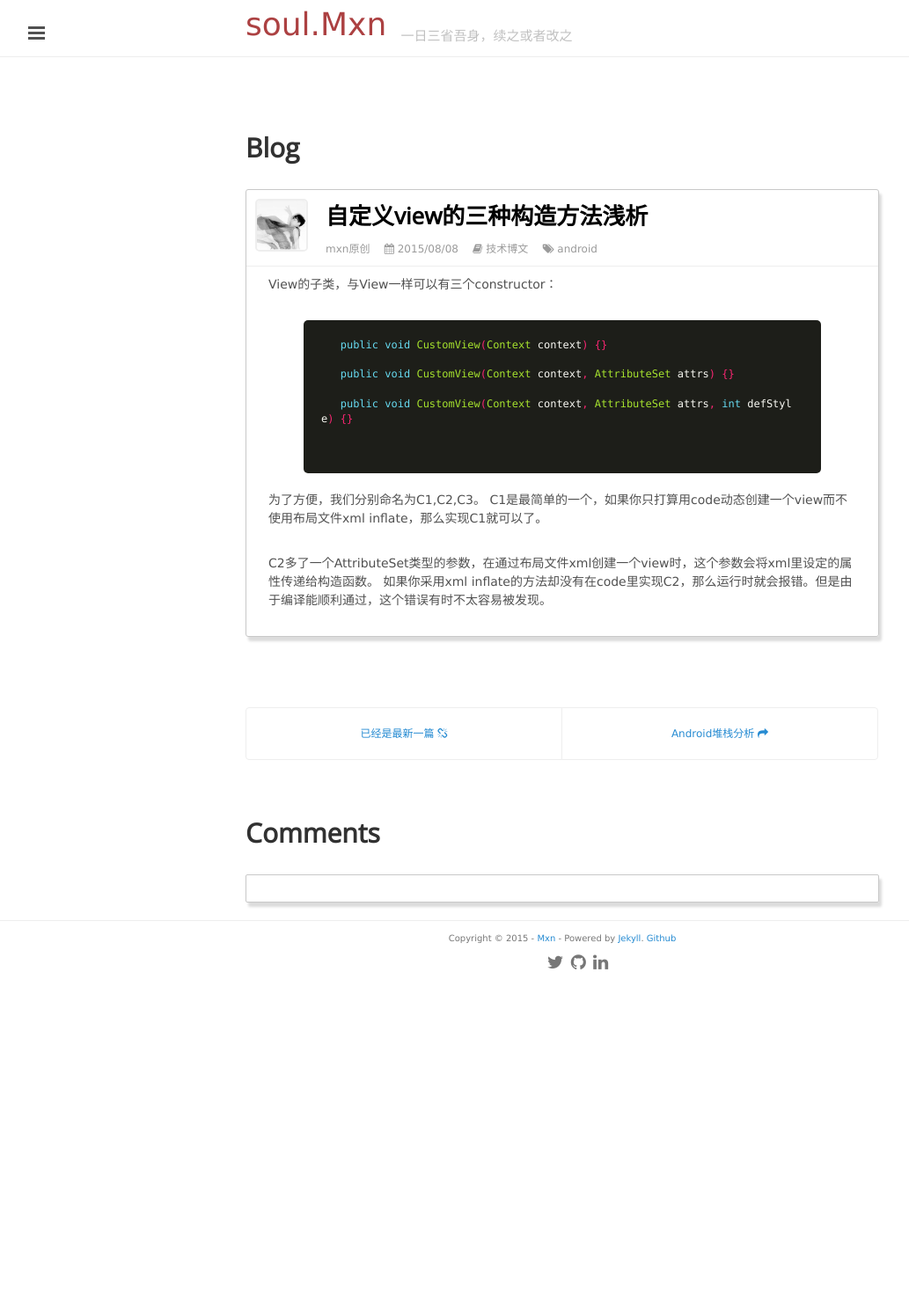
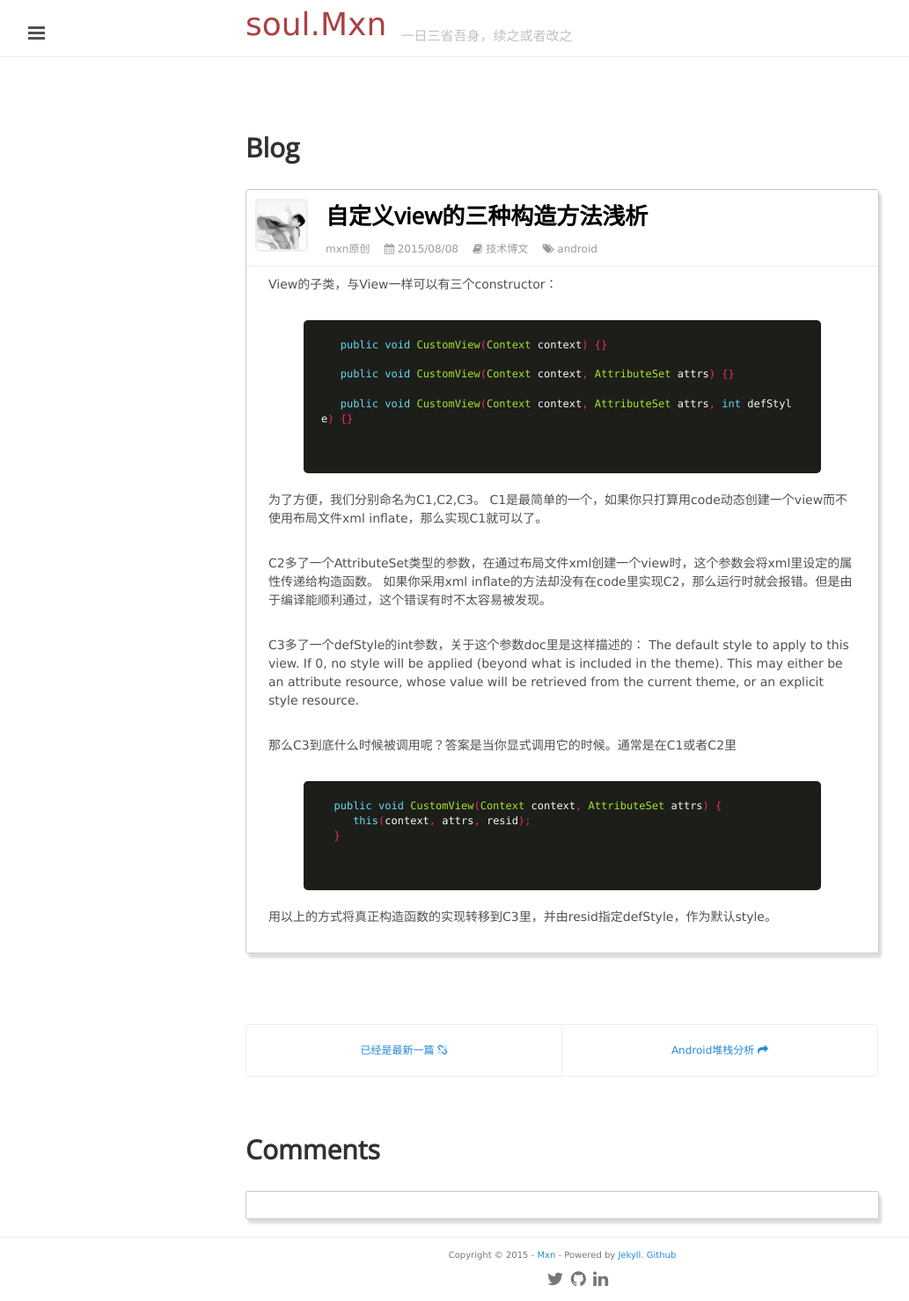
Before and after one commit to mxn21/mxn21.github.io, a Jekyll site: the page built from _posts/2015-8-8-自定义view的三种构造方法浅析.md, in a window 1280 px wide. Shown: the whole page at 88% size, without its empty margins (1-1034 px from the left). Built offline with Jekyll 4.4.1, drawn with Linux system fonts in a browser that asks for light colours; Markdown is read by kramdown in place of the engine named in the settings; comment, search, counter and statistics services are not loaded; before the commit the page ends 1119 px from its top, so only the background shows below that.

Commit message:
1312
21321

```diff
--- a/_posts/2015-8-8-自定义view的三种构造方法浅析.md
+++ b/_posts/2015-8-8-自定义view的三种构造方法浅析.md
@@ -23,3 +23,19 @@
 
 C2多了一个AttributeSet类型的参数，在通过布局文件xml创建一个view时，这个参数会将xml里设定的属性传递给构造函数。
 如果你采用xml inflate的方法却没有在code里实现C2，那么运行时就会报错。但是由于编译能顺利通过，这个错误有时不太容易被发现。
+
+C3多了一个defStyle的int参数，关于这个参数doc里是这样描述的：
+The default style to apply to this view. If 0, no style will be applied (beyond what is included in the theme).
+This may either be an attribute resource, whose value will be retrieved from the current theme, or an explicit
+style resource.
+
+那么C3到底什么时候被调用呢？答案是当你显式调用它的时候。通常是在C1或者C2里
+
+  {% highlight java  %}
+  public void CustomView(Context context, AttributeSet attrs) {
+     this(context, attrs, resid);
+  }
+
+   {% endhighlight %}
+
+用以上的方式将真正构造函数的实现转移到C3里，并由resid指定defStyle，作为默认style。
```
